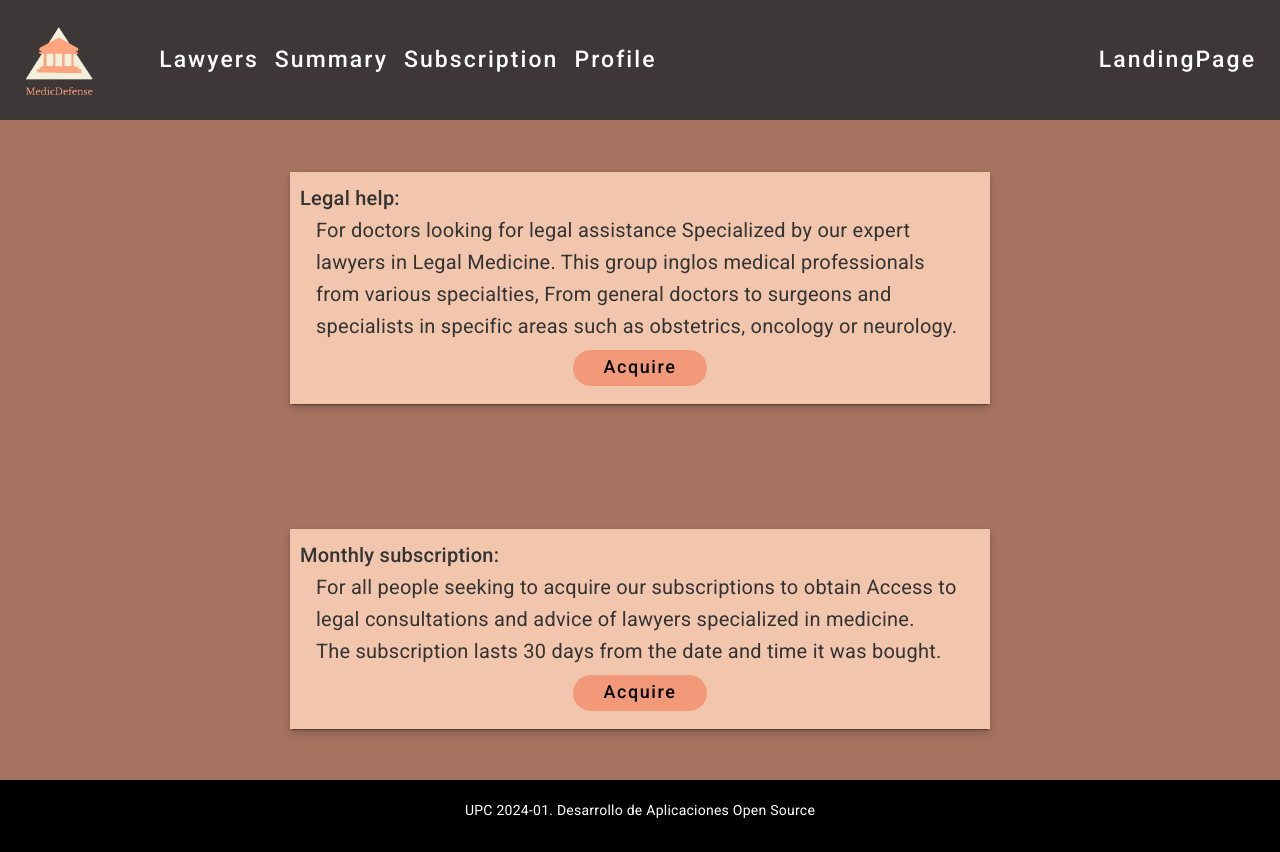
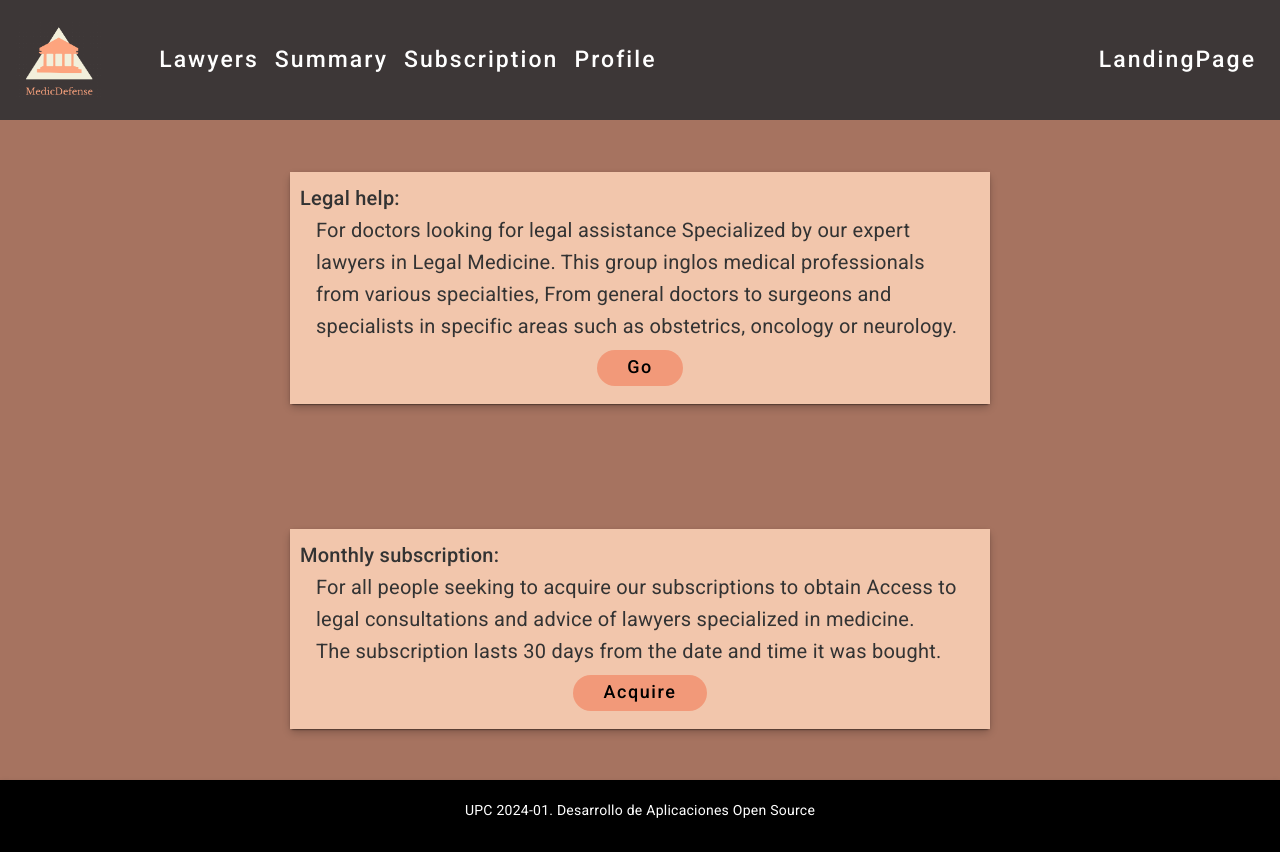
Before and after one commit to Gabotw/frontend-app, an Angular app: page /Subscription in a window 1280 px wide. Built offline with nearby package versions, Linux system fonts and the light colour scheme.

Commit message:
feat(suscription): updated route button.

```diff
--- a/src/app/public/pages/subscription/subscription.component.html
+++ b/src/app/public/pages/subscription/subscription.component.html
@@ -11,7 +11,7 @@
             such as obstetrics, oncology or neurology.</p>
         </mat-card-content>
         <mat-card-actions style="justify-content: center" >
-          <button mat-button>Acquire</button>
+          <button mat-button (click)="goToSummarySection()">Go</button>
         </mat-card-actions>
       </div>
     </mat-card>
--- a/src/app/public/pages/subscription/subscription.component.ts
+++ b/src/app/public/pages/subscription/subscription.component.ts
@@ -1,6 +1,7 @@
 import { Component } from '@angular/core';
 import {MatDialog} from "@angular/material/dialog";
 import {SubscriptionPayComponent} from "../subscription-pay/subscription-pay.component";
+import {Router} from "@angular/router";
 
 
 @Component({
@@ -9,9 +10,14 @@ import {SubscriptionPayComponent} from "../subscription-pay/subscription-pay.com
   styleUrl: './subscription.component.css'
 })
 export class SubscriptionComponent {
-  constructor(public dialog: MatDialog) {  }
+  constructor(public dialog: MatDialog, private router: Router) {  }
 
   openDialog(){
     this.dialog.open(SubscriptionPayComponent);
   }
+
+  goToSummarySection(){
+    this.router.navigate(['/summary']);
+  }
+
 }
```
